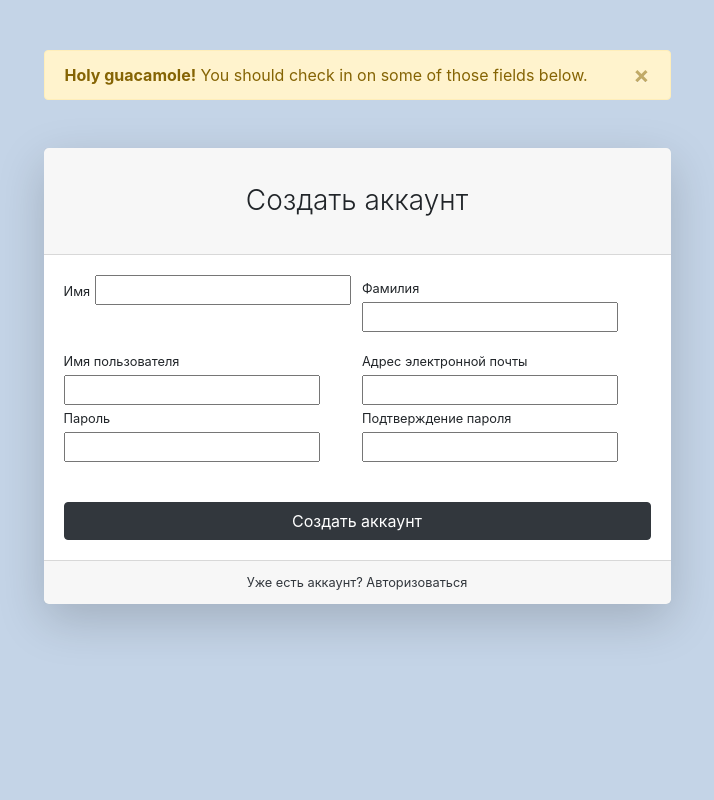
After one commit to Anzhelika007/Projects_portfolio, a Django app: template store-server/store/users/templates/users/registration.html in a window 1280 px wide. The commit adds this page. Shown: the whole page, without its empty margins (283-997 px from the left). Run offline with Django 3.2, Linux system fonts and the light colour scheme; the template is opened without the code that fills it, so the values that code supplies are empty, except form fields; tables that the repository leaves empty hold one stand-in row (values such as "Sample post"); form fields are guessed from the names that the template uses; some libraries are stand-ins or nearby versions.

Commit message:
add form users registration

```diff
--- a/store-server/store/products/templates/products/base.html
+++ b/store-server/store/products/templates/products/base.html
@@ -36,7 +36,7 @@
                     <a class="nav-link" href="{% url 'products:index' %}">Каталог <i class="fas fa-shopping-bag"></i> </a>
                 </li>
                 <li class="nav-item">
-                    <a class="nav-link" href="users/login.html">Войти <i class="fas fa-sign-in-alt"></i></a>
+                    <a class="nav-link" href="{% url 'users:login' %}">Войти <i class="fas fa-sign-in-alt"></i></a>
                 </li>
                 <li class="nav-item dropdown">
                     <a class="nav-link dropdown-toggle" href="#" id="navbarDropdown" role="button"
--- a/store-server/store/store/urls.py
+++ b/store-server/store/store/urls.py
@@ -24,6 +24,7 @@ urlpatterns = [
     path('admin/', admin.site.urls),
     path('', index, name='index'),
     path('products/', include('products.urls', namespace='products')),
+    path('users/', include('users.urls', namespace='users')),
 ]
 
 
--- a/store-server/store/users/templates/users/base.html
+++ b/store-server/store/users/templates/users/base.html
@@ -1,10 +1,27 @@
 <!DOCTYPE html>
+{% load static %}
+
 <html lang="en">
 <head>
-    <meta charset="UTF-8">
-    <title>Title</title>
+    <meta charset="utf-8"/>
+    <meta http-equiv="X-UA-Compatible" content="IE=edge"/>
+    <meta name="viewport" content="width=device-width, initial-scale=1, shrink-to-fit=no"/>
+    <meta name="description" content=""/>
+    <meta name="author" content=""/>
+    <title>Store - Авторизация</title>
+    <link href="{% static 'vendor/css/auth.css' %}" rel="stylesheet"/>
+    <script src="https://cdnjs.cloudflare.com/ajax/libs/font-awesome/5.15.1/js/all.min.js"
+            crossorigin="anonymous"></script>
 </head>
-<body>
-
+<body class="bg-primary">
+<div id="layoutAuthentication">
+    <div id="layoutAuthentication_content">
+      {% block content %} {% endblock %}
+    </div>
+</div>
+<script src="https://code.jquery.com/jquery-3.5.1.slim.min.js" crossorigin="anonymous"></script>
+<script src="https://cdn.jsdelivr.net/npm/bootstrap@4.5.3/dist/js/bootstrap.bundle.min.js"
+        crossorigin="anonymous"></script>
+<script src="{% static 'vendor/js/auth.js' %}"></script>
 </body>
 </html>
--- /dev/null
+++ b/store-server/store/users/templates/users/registration.html
@@ -0,0 +1,74 @@
+{% extends 'users/base.html' %}
+
+{% block content %}
+<main>
+    <div class="container">
+        <div class="row justify-content-center">
+            <div class="col-lg-7">
+                <div class="alert alert-warning alert-dismissible fade show" role="alert"
+                     style="margin-top: 50px;">
+                    <strong>Holy guacamole!</strong> You should check in on some of those fields below.
+                    <button type="button" class="close" data-dismiss="alert" aria-label="Close">
+                        <span aria-hidden="true">&times;</span>
+                    </button>
+                </div>
+                <div class="card shadow-lg border-0 rounded-lg mt-5">
+                    <div class="card-header"><h3 class="text-center font-weight-light my-4">Создать аккаунт</h3>
+                    </div>
+                    <div class="card-body">
+                        <form action="{% url 'users:registration' %}" method="post">
+                            {% csrf_token %}
+                            <div class="form-row">
+                                <div class="col-md-6">
+                                    <div class="form-group">
+                                        <label class="small mb-1" for="{{ form.first_name.id_for_label }}">Имя</label>
+                                        {{ form.first_name }}
+                                    </div>
+                                </div>
+                                <div class="col-md-6">
+                                    <div class="form-group">
+                                        <label class="small mb-1" for="{{ form.last_name.id_for_label }}">Фамилия</label>
+                                        {{ form.last_name }}
+                                    </div>
+                                </div>
+                            </div>
+                            <div class="form-row">
+                                <div class="col-md-6">
+                                    <label class="small mb-1" for="{{ form.username.id_for_label }}">Имя пользователя</label>
+                                    {{ form.username }}
+                                </div>
+                                <div class="col-md-6">
+                                    <label class="small mb-1" for="{{ form.email.id_for_label }}">Адрес электронной
+                                        почты</label>
+                                    {{ form.email }}
+                                </div>
+                            </div>
+                            <div class="form-row">
+                                <div class="col-md-6">
+                                    <div class="form-group">
+                                        <label class="small mb-1" for="{{ form.password1.id_for_label }}">Пароль</label>
+                                        {{ form.password1 }}
+                                    </div>
+                                </div>
+                                <div class="col-md-6">
+                                    <div class="form-group">
+                                        <label class="small mb-1" for="{{ form.password2.id_for_label }}">Подтверждение
+                                            пароля</label>
+                                        {{ form.password2 }}
+                                    </div>
+                                </div>
+                            </div>
+                            <div class="form-group mt-4 mb-0">
+                                <input class="btn btn-primary btn-block" type="submit" value="Создать аккаунт">
+                            </div>
+                        </form>
+                    </div>
+                    <div class="card-footer text-center">
+                        <div class="small"><a href="{% url 'users:login' %}">Уже есть аккаунт? Авторизоваться</a></div>
+                    </div>
+                </div>
+            </div>
+        </div>
+    </div>
+</main>
+{% endblock %}
```
Also changed, not shown: store-server/store/users/forms.py (added, +34 -0 lines), store-server/store/users/templates/users/login.html (added, +61 -0 lines), store-server/store/users/urls.py (added, +11 -0 lines), store-server/store/static/vendor/js/auth.js (renamed from store-server/store/static/vendor/js/auth-admin.js).
